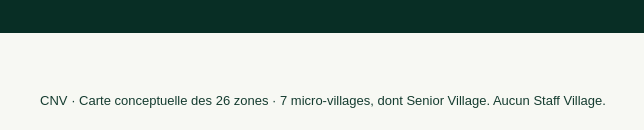
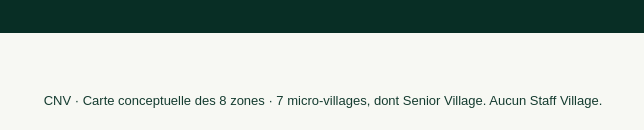
Before and after one commit to Jet7Club/CNV, a plain HTML site: page zones.html in a window 1280 px wide. Shown: the part 897-1027 px from the top of the page, 317-961 px from the left. Drawn offline with Linux system fonts and the light colour scheme.

Commit message:
Correct zone count from 26 to 8 on zones page

```diff
--- a/zones.html
+++ b/zones.html
@@ -1 +1 @@
-<!doctype html><html lang="fr"><head><meta charset="utf-8"><meta name="viewport" content="width=device-width,initial-scale=1"><title>CNV — Carte interactive des 26 zones</title><style>html{scroll-behavior:smooth}body{margin:0;background:#f7f8f3;font-family:Arial,sans-serif;color:#153c30}.nav{display:flex;justify-content:space-between;align-items:center;padding:20px max(20px,5vw);background:#092f26;color:#fff}.nav a{color:#e8cc86;text-decoration:none;font-weight:bold}.nav strong{letter-spacing:.1em}#village{max-width:1300px;margin:35px auto;padding:0 15px}.footer{text-align:center;padding:25px;font-size:13px}</style></head><body><div class="nav"><strong>CHILL NATURAL VILLAGES</strong><a href="https://www.cnvillages.com/#village">← Retour au village</a></div><main id="village"></main><div class="footer">CNV · Carte conceptuelle des 26 zones · 7 micro-villages, dont Senior Village. Aucun Staff Village.</div><script src="assets/cnv-zone-map.js?v=20261025-2"></script></body></html>
+<!doctype html><html lang="fr"><head><meta charset="utf-8"><meta name="viewport" content="width=device-width,initial-scale=1"><title>CNV — Carte interactive des 8 zones</title><style>html{scroll-behavior:smooth}body{margin:0;background:#f7f8f3;font-family:Arial,sans-serif;color:#153c30}.nav{display:flex;justify-content:space-between;align-items:center;padding:20px max(20px,5vw);background:#092f26;color:#fff}.nav a{color:#e8cc86;text-decoration:none;font-weight:bold}.nav strong{letter-spacing:.1em}#village{max-width:1300px;margin:35px auto;padding:0 15px}.footer{text-align:center;padding:25px;font-size:13px}</style></head><body><div class="nav"><strong>CHILL NATURAL VILLAGES</strong><a href="https://www.cnvillages.com/#village">← Retour au village</a></div><main id="village"></main><div class="footer">CNV · Carte conceptuelle des 8 zones · 7 micro-villages, dont Senior Village. Aucun Staff Village.</div><script src="assets/cnv-zone-map.js?v=20261025-2"></script></body></html>
```
